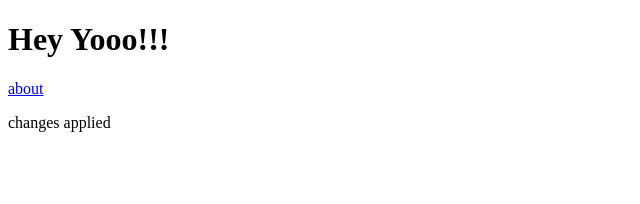
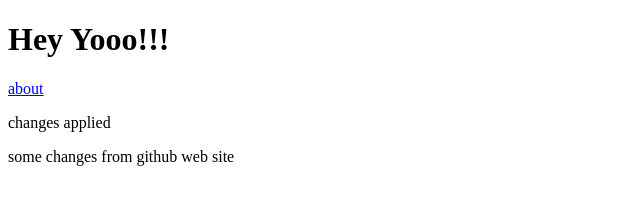
Before and after one commit to Jithendra-Bathala236/git_cli_demo, a plain HTML site: page index.html in a window 1280 px wide. Shown: the whole page, without its empty margins (0-640 px from the left). Drawn offline with Linux system fonts and the light colour scheme.

Commit message:
Update index.html

```diff
--- a/index.html
+++ b/index.html
@@ -9,5 +9,6 @@
         <h1>Hey Yooo!!!</h1>
         <a href="./about.html">about</a>
         <p>changes applied</p>
+        some changes from github web site
     </body>
 </html>
```
